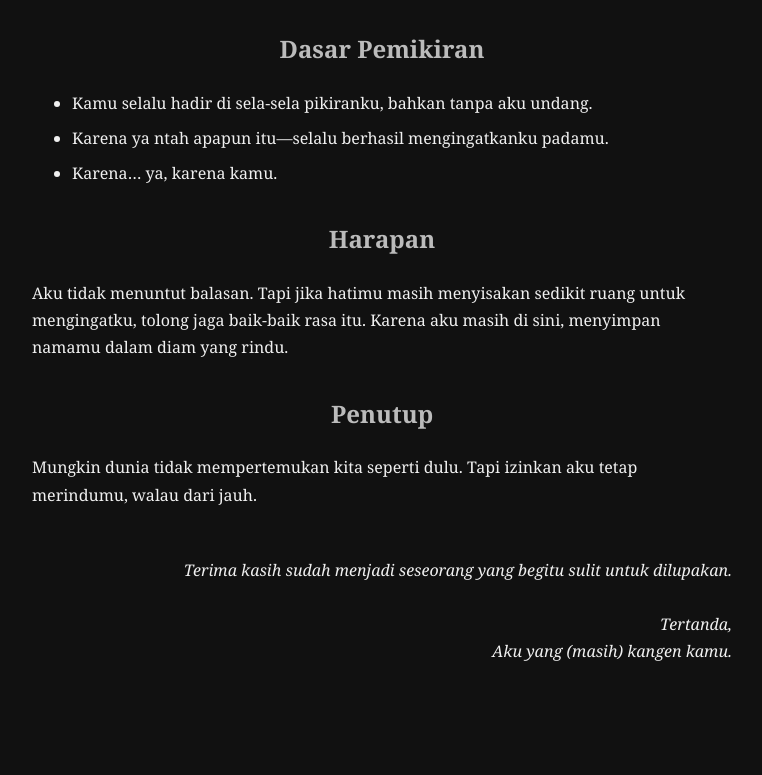
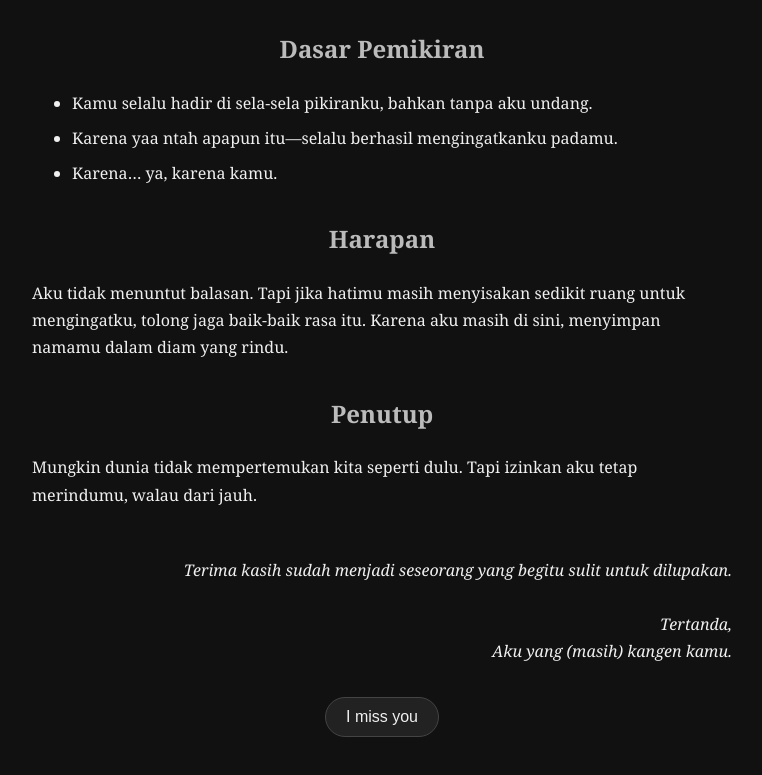
Before and after one commit to cosmiceiling/missu, a plain HTML site: page index.html in a window 1280 px wide. Shown: the part 571-1346 px from the top of the page, without its empty margins (258-1020 px from the left). Before the commit the page ends 1316 px from the top, so only its background shows below. Drawn offline with Linux system fonts and the light colour scheme.

Commit message:
Update index.html

```diff
--- a/index.html
+++ b/index.html
@@ -79,6 +79,21 @@
     audio {
       display: none;
     }
+
+    #missYouBtn {
+      background: #222;
+      color: #f0f0f0;
+      border: 1px solid #444;
+      padding: 10px 20px;
+      font-size: 1em;
+      cursor: pointer;
+      border-radius: 30px;
+      transition: background 0.3s ease;
+    }
+
+    #missYouBtn:hover {
+      background: #333;
+    }
   </style>
 </head>
 <body>
@@ -88,7 +103,7 @@
     <button id="toggleAudio">⏸ Pause</button>
   </div>
 
-  <!-- Musik dengan autoplay yang dimaksimalkan -->
+  <!-- Musik -->
   <audio id="bgMusic" autoplay loop muted>
     <source src="wwd.mp3juice.blog - James Arthur - A Year Ago (320 KBps) (1).mp3" type="audio/mp3">
     Browsermu tidak mendukung audio.
@@ -115,7 +130,7 @@
     <h2>Dasar Pemikiran</h2>
     <ul>
       <li>Kamu selalu hadir di sela-sela pikiranku, bahkan tanpa aku undang.</li>
-      <li>Karena ya ntah apapun itu—selalu berhasil mengingatkanku padamu.</li>
+      <li>Karena yaa ntah apapun itu—selalu berhasil mengingatkanku padamu.</li>
       <li>Karena… ya, karena kamu.</li>
     </ul>
   </section>
@@ -135,12 +150,21 @@
     </div>
   </section>
 
+  <!-- Tombol dan Pesan "I miss you" -->
+  <div style="text-align:center; margin-top: 2em;">
+    <button id="missYouBtn">I miss you</button>
+    <p id="secretMessage" style="display:none; margin-top:1em; font-style:italic; color:#aaa;">
+      i miss you more 🖤
+    </p>
+  </div>
+
   <script>
     const audio = document.getElementById('bgMusic');
     const toggleBtn = document.getElementById('toggleAudio');
+    const msgBtn = document.getElementById('missYouBtn');
+    const msgText = document.getElementById('secretMessage');
 
     window.addEventListener('DOMContentLoaded', () => {
-      // Nonaktifkan muted agar bisa play dengan suara
       audio.muted = false;
       audio.play().catch(() => {
         console.log("Autoplay mungkin diblokir oleh browser.");
@@ -156,6 +180,12 @@
         toggleBtn.textContent = '▶️ Play';
       }
     });
+
+    msgBtn.addEventListener('click', () => {
+      msgText.style.display = 'block';
+      msgBtn.disabled = true;
+      msgBtn.style.opacity = 0.6;
+    });
   </script>
 
 </body>
```
